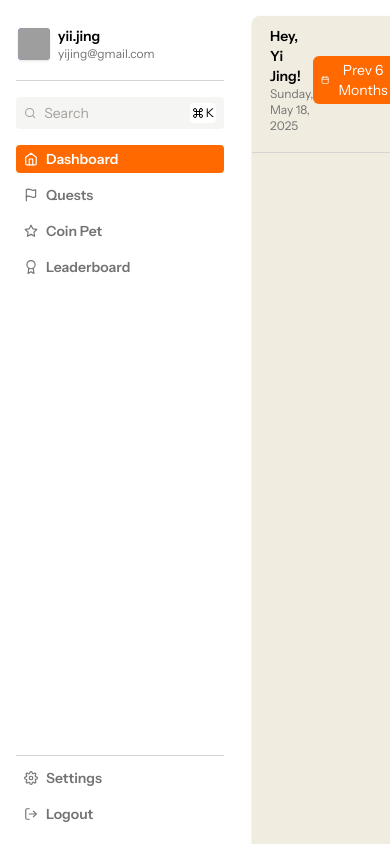
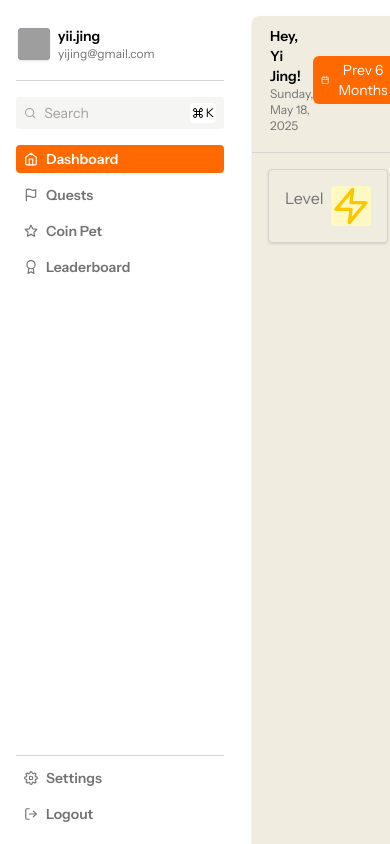
Before and after one commit to samuelngry/Coinly, a React (Vite) app in the folder client/: page /dashboard in a window 390 px wide. Shown: the top 844 px of the page. Built offline with nearby package versions, Linux system fonts and the light colour scheme; grey boxes are pictures that could not be loaded; a web font is replaced by a local one.

Commit message:
feat: add StatCards component with Level card and responsive icon alignment

```diff
--- a/client/src/components/dashboard/Grid.jsx
+++ b/client/src/components/dashboard/Grid.jsx
@@ -3,8 +3,8 @@ import StatCards from './StatCards'
 
 const Grid = () => {
   return (
-    <div className='px-4 grid gap-3 grid-cols-12'>
-
+    <div className='px-4 grid gap-3 grid-cols-10'>
+      <StatCards />
     </div>
   )
 }
--- a/client/src/components/dashboard/StatCards.jsx
+++ b/client/src/components/dashboard/StatCards.jsx
@@ -0,0 +1,40 @@
+import React from 'react'
+import { FiZap } from 'react-icons/fi'
+
+// TODO: Create card components that displays the stats of the user
+const StatCards = () => {
+  return (
+    <>
+      <Card
+        title= "Level"
+        value= "5"
+        pillText= "XP: 350/500"
+        trend= "up"
+        period= "last 30 days"
+        icon= {<FiZap className='w-10 h-10 bg-yellow-100 text-yellow-400 rounded shrink-0'/>}
+      />
+    </>
+  );
+};
+
+// TODO: Create layout for the card
+
+const Card = ({
+    title= '',
+    value= '',
+    pillText= '',
+    trend= "up",
+    period= '',
+    icon= null,
+}) => {
+    return (
+        <div className='min-w-[120px] p-4 col-span-2 border-stone-300 border rounded shadow'>
+            <div className='flex items-start justify-between'>
+                <span className='text-neutral-500'>{title}</span>
+                {icon}
+            </div>
+        </div>
+    );
+};
+
+export default StatCards
```
